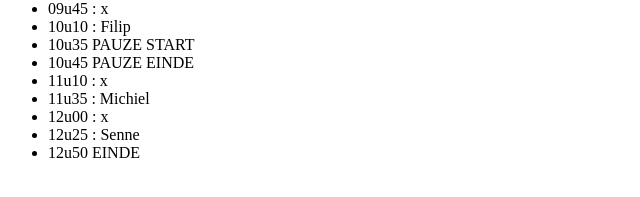
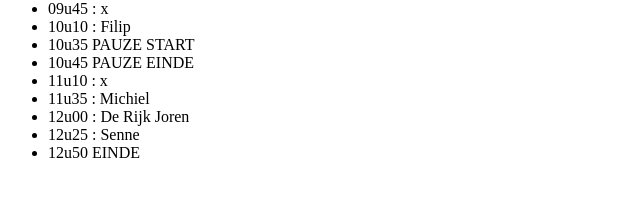
Before and after one commit to vbrh-immalle/vbrh-immalle.github.io, a Jekyll site: the page built from GIPWebsites2019-2020/index.md, in a window 1280 px wide. Shown: the part 386-583 px from the top of the page, without its empty margins (0-640 px from the left). Built offline with Jekyll 4.4.1, drawn with Linux system fonts in a browser that asks for light colours; some web fonts are replaced.

Commit message:
Tijdstip 12.00 Joren De Rijk GIP

```diff
--- a/GIPWebsites2019-2020/index.md
+++ b/GIPWebsites2019-2020/index.md
@@ -28,6 +28,6 @@ title: GIP Websites 2019-2020
 - 10u45 PAUZE EINDE
 - 11u10 : x
 - 11u35 : Michiel
-- 12u00 : x
+- 12u00 : De Rijk Joren
 - 12u25 : Senne
 - 12u50 EINDE
```
